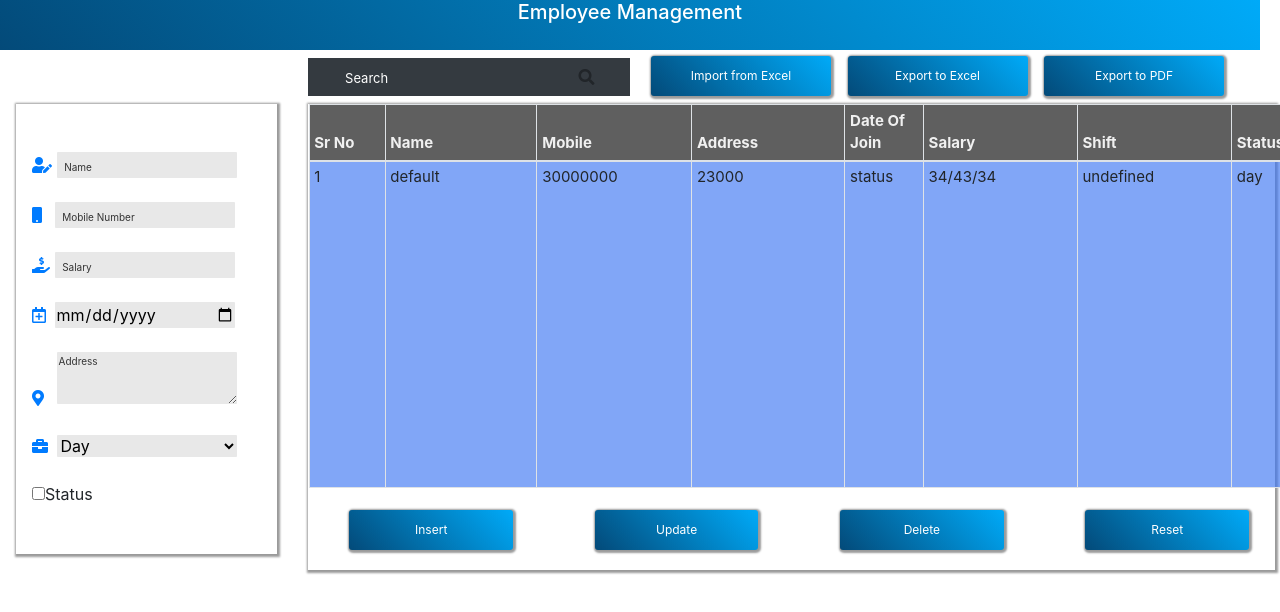
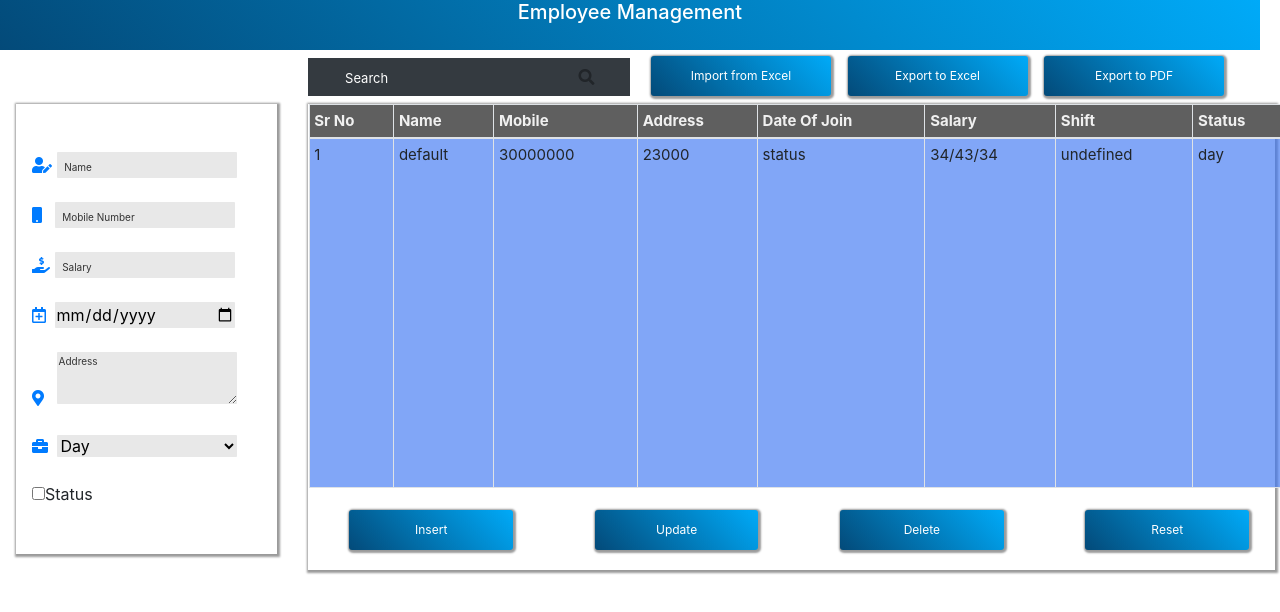
Before and after one commit to Codefor-Future/Employee-Management-System, a plain HTML site: page index.html in a window 1280 px wide. Drawn offline with nearby package versions, Linux system fonts and the light colour scheme.

Commit message:
xedProblem in table column width

```diff
--- a/index.html
+++ b/index.html
@@ -57,14 +57,14 @@
     <table class="table table-striped table-bordered table-sm css-serial " id="employee_table">
     <thead>
       <tr>
-        <th scope="col" class="col-sm-1">Sr No</th>
-        <th scope="col" class="col-sm-2">Name</th>
-        <th scope="col" class="col-sm-2">Mobile</th>
-        <th scope="col" class="col-sm-2">Address</th>
-        <th scope="col" class="col-sm-1">Date Of Join</th>
-        <th scope="col" class="col-sm-2">Salary</th>
-        <th scope="col" class="col-sm-2">Shift</th>
-        <th scope="col" class="col-sm-2">Status</th>
+        <th scope="col" >Sr No</th>
+        <th scope="col" >Name</th>
+        <th scope="col" >Mobile</th>
+        <th scope="col" >Address</th>
+        <th scope="col" >Date Of Join</th>
+        <th scope="col" >Salary</th>
+        <th scope="col" >Shift</th>
+        <th scope="col" >Status</th>
       </tr>
     </thead>
     <tbody id="tableBody">
```
